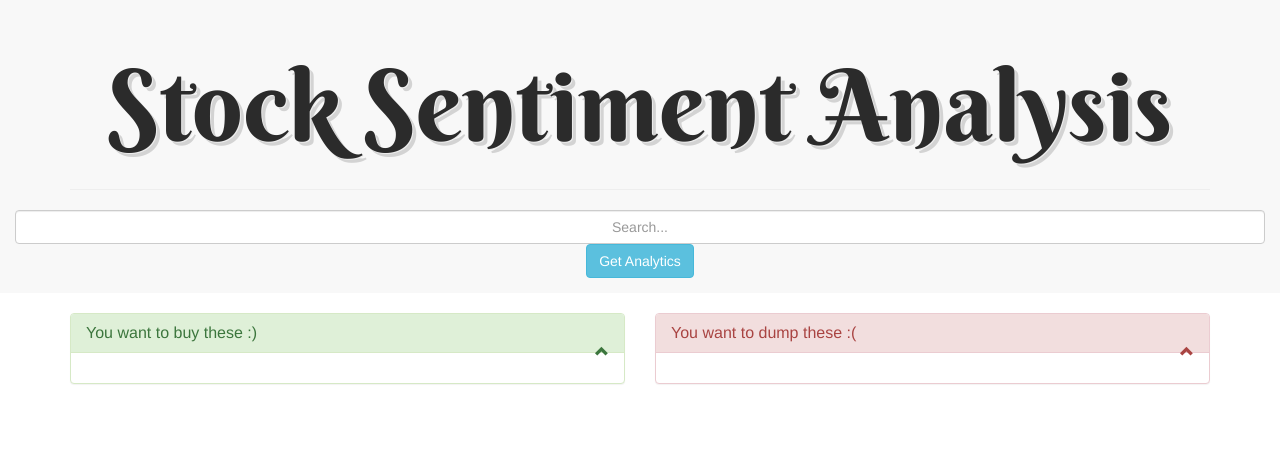
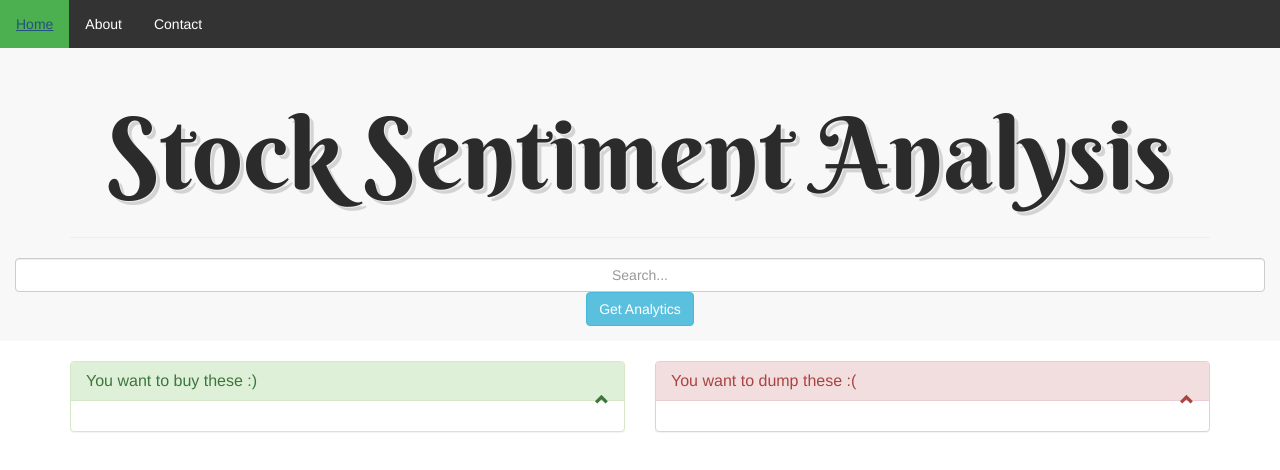
Before and after one commit to ttool001/tradertool, a plain HTML site: page UI/userInterface.html in a window 1280 px wide. Drawn offline with nearby package versions, Linux system fonts and the light colour scheme; no server answers.

Commit message:
have additional pages for different sections.

```diff
--- a/UI/my_style.css
+++ b/UI/my_style.css
@@ -3,3 +3,31 @@ h1 {
   color: #2b2b2b;
   text-shadow: 1px 1px 0px #ededed, 4px 4px 0px rgba(0,0,0,0.15);
 }
+
+ul {
+    list-style-type: none;
+    margin: 0;
+    padding: 0;
+    overflow: hidden;
+    background-color: #333;
+}
+
+li {
+    float: left;
+}
+
+li a {
+    display: block;
+    color: white;
+    text-align: center;
+    padding: 14px 16px;
+    text-decoration: none;
+}
+
+li a:hover:not(.active) {
+    background-color: #111;
+}
+
+.active {
+    background-color: #4CAF50;
+}
--- a/UI/userInterface.html
+++ b/UI/userInterface.html
@@ -6,11 +6,8 @@
     <meta content="width=device-width, initial=scale=1" name="viewport">
     <title>Sentiment Analysis</title><!-- Bootstrap -->
     <link href="css/bootstrap.min.css" rel="stylesheet">
-    <!-- Latest compiled and minified CSS -->
-    <!-- <link rel="stylesheet" href="https://maxcdn.bootstrapcdn.com/bootstrap/3.3.6/css/bootstrap.min.css" integrity="sha384-1q8mTJOASx8j1Au+a5WDVnPi2lkFfwwEAa8hDDdjZlpLegxhjVME1fgjWPGmkzs7" crossorigin="anonymous">
- -->
+
     <!-- jQuery library -->
-
     <script src=
     "https://ajax.googleapis.com/ajax/libs/jquery/1.12.4/jquery.min.js">
     </script><!-- Latest compiled and minified JavaScript -->
@@ -23,8 +20,15 @@
     'stylesheet' type='text/css'>
     <script src="http://code.highcharts.com/highcharts.js">
     </script>
+
+
 </head>
 <body>
+<ul>
+  <li><a class="active" href="#home">Home</a></li>
+  <li><a href="about.html">About</a></li>
+  <li><a href="contact.html">Contact</a></li>
+</ul>
     <!-- Modal -->
     <div class="modal fader" id="myModal" role="dialog">
         <div class="modal-dialog modal-lg">
@@ -35,6 +39,10 @@
                     "button">&times;</button>
                     <h4 class="modal-title">Stock Analytics for $<label id=
                     "selected_ticker"></label></h4>
+                    <ul>
+  <li><a class="active" href="#home">Graphs</a></li>
+  <li><a href="#contact">Tweets</a></li>
+</ul>
                 </div>
                 <div class="modal-body">
                     <div class="row">
```
Also changed, not shown: UI/about.html (added, +19 -0 lines), UI/contact.html (added, +18 -0 lines).
